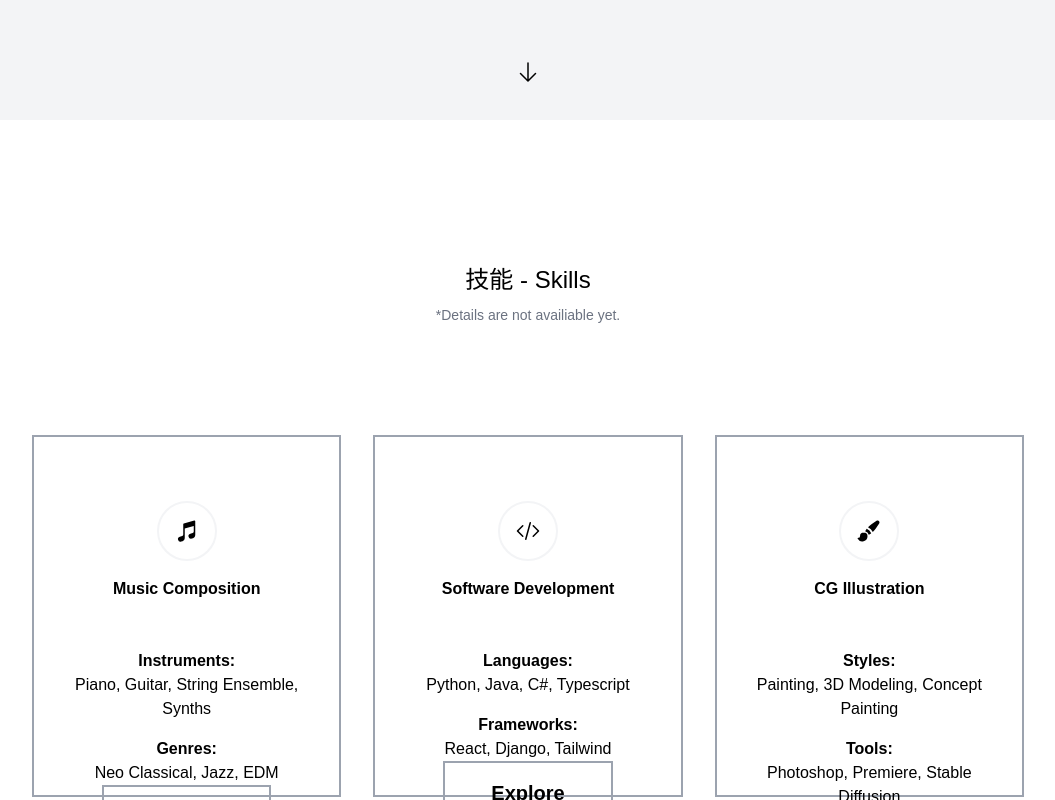
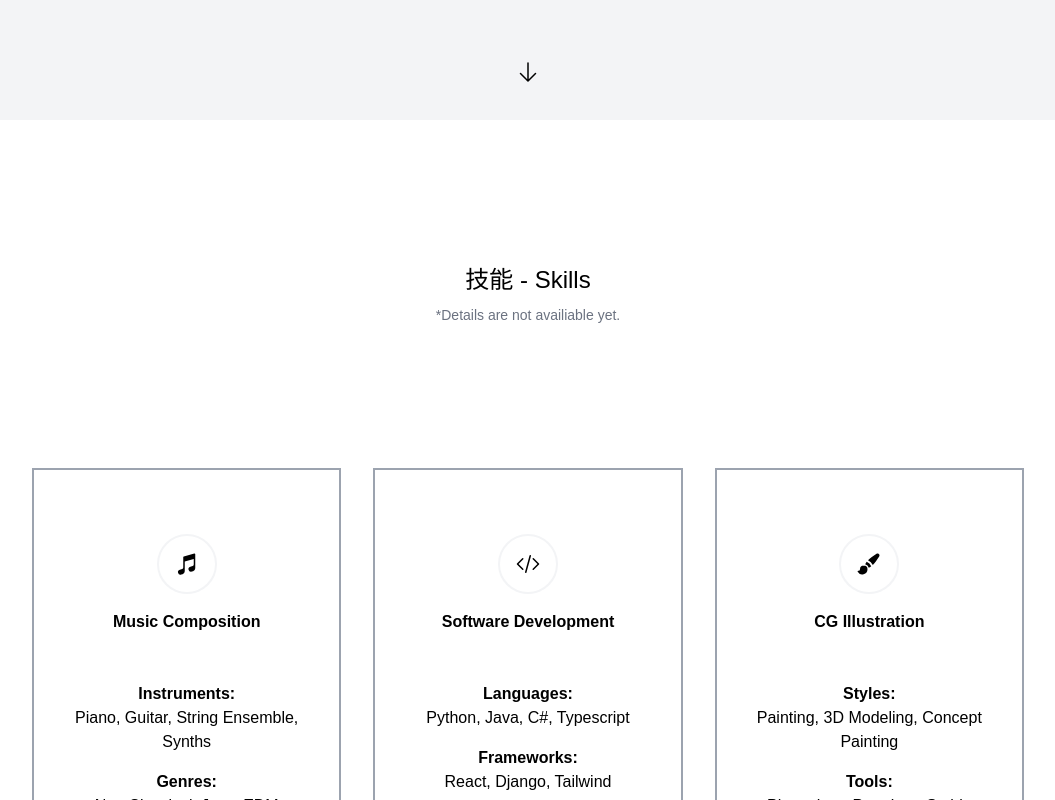
Before and after one commit to CHNSOC/cata-portfolio, a React (Vite) app: page / in a window 1280 px wide. Shown: the part 680-1480 px from the top of the page, without its empty margins (112-1167 px from the left). Built offline with nearby package versions, Linux system fonts and the light colour scheme.

Commit message:
fix medium screen card issues

```diff
--- a/src/scenes/skills/skills.tsx
+++ b/src/scenes/skills/skills.tsx
@@ -63,7 +63,7 @@ const container = {
 function Skills({ setSelectedPage }: Props) {
   const isAboveMediumScreen = useMediaQuery("(min-width: 1060px)");
   return (
-    <section id="skills" className="md:h-full h-auto py-32 px-12">
+    <section id="skills" className="md:h-full h-auto min-h-[1000px] py-32 px-12">
       <motion.div
         onViewportEnter={() => setSelectedPage(SelectedPage.Skills)}
       >
@@ -88,7 +88,7 @@ function Skills({ setSelectedPage }: Props) {
         </div>
       </motion.div>
       {isAboveMediumScreen ? (<motion.div
-        className="md:flex px-24 flex-row items-center justify-between gap-8 md:h-full"
+        className="md:flex px-24 flex-row items-center justify-between gap-8 md:h-full min-h-[700px]"
         initial="hidden"
         whileInView="visible"
         viewport={{ once: true, amount: 0.5 }}
```
